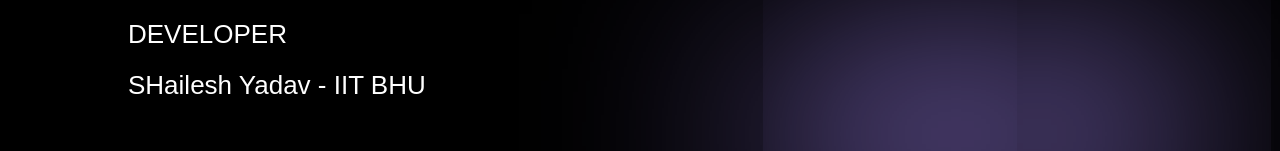
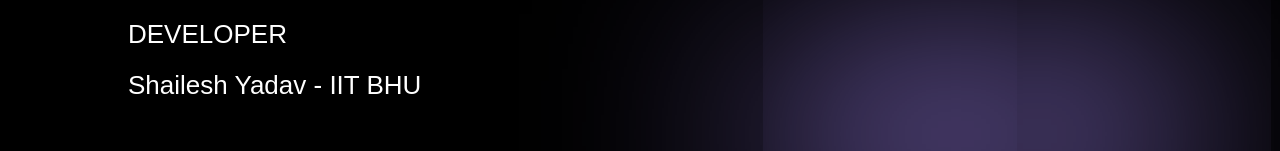
Before and after one commit to Shailesh-1111/dashboard-ui, a React (Create React App) app: page / in a window 1280 px wide. Shown: the part 646-797 px from the top of the page. Built offline with nearby package versions, Linux system fonts and the light colour scheme.

Commit message:
changed home

```diff
--- a/src/pages/Home/Home.jsx
+++ b/src/pages/Home/Home.jsx
@@ -22,7 +22,7 @@
 
             <div className="company">
                 <div>DEVELOPER</div>
-                <div>SHailesh Yadav - IIT BHU</div>
+                <div>Shailesh Yadav - IIT BHU</div>
             </div>
 
 
```
